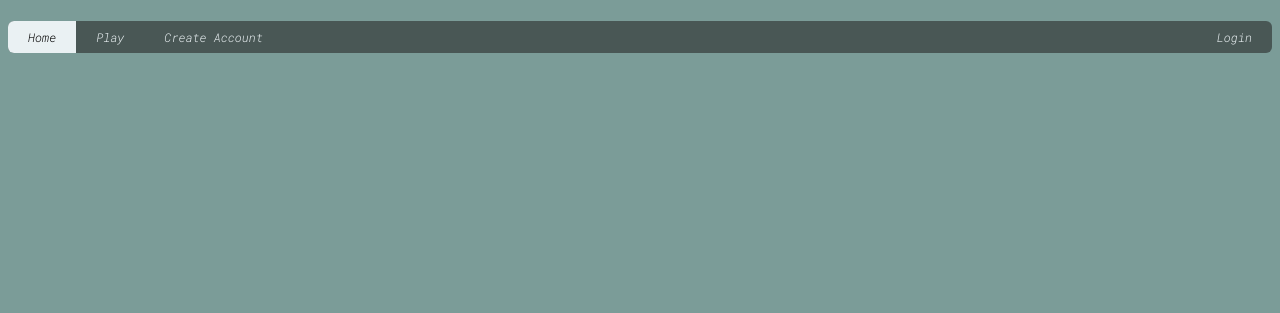
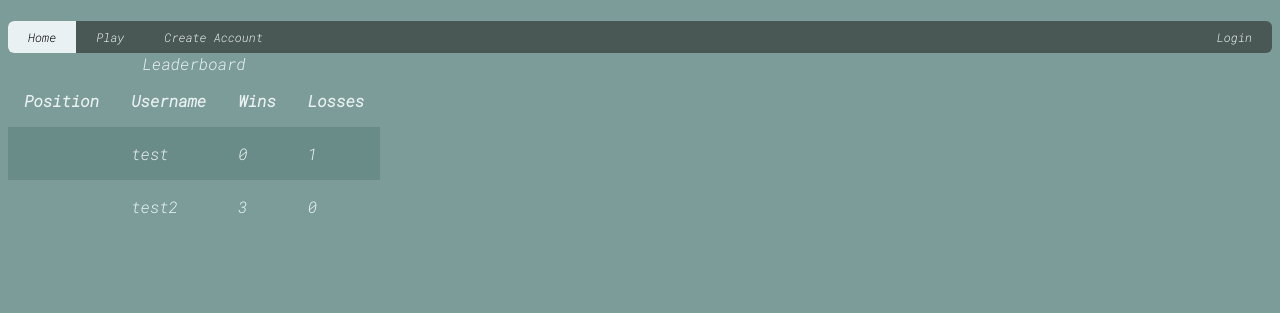
Before and after one commit to kelsodumez/PaperScissorsRock, a Flask app: page / in a window 1280 px wide. Shown: the top 313 px of the page. Run offline with Flask 2, Linux system fonts and the light colour scheme; data comes from the database, SQL or seed files in the repository; both versions use the stored data as it was after the commit.

Commit message:
1.5.0 - updating win/loss record now functional, working on leaderboard

```diff
--- a/main.py
+++ b/main.py
@@ -1,7 +1,7 @@
 '''
 Kelso du Mez
 3/05/2021 - (date when finished)
-SQLAlchemy Go Website (hopefully)
+SQLAlchemy PSR Website
 git config --global user.email "17232@burnside.school.nz"
 git config --global user.name "kelsodumez"
 '''
@@ -26,7 +26,8 @@ import models # imports the models from models.py
 
 @app.route('/')
 def home():
-    return render_template('home.html')
+    users = models.users.query.all()
+    return render_template('home.html', users=users)
 
 def current_user(): # function to grab information of current user session
     if session.get("user"): # if a user session is found return the data sorrounding that user
@@ -88,32 +89,6 @@ def play():
     # return render_template('play.html', current_username=current_username, backcheck=True, users=users)#, games=games, users=users)
     return render_template('play.html', users=users, current_username=current_username)
 
-'''
-@app.route('/leaderboard')
-'''
-'''
-@app.route('/game/<int:gameId>')
-def game(gameId):
-    # increase_userNo = models.game.query.filter_by(gameId = gameId).first()
-    # userCreated = models.user_to_game.query.filter_by(game = gameId).first()
-    # if current_user().username == userCreated.username:
-    #     return render_template('game.html', game=game)
-    # else:
-    #     # increase_userNo.userNo = increase_userNo.userNo + 1
-    #     # db.session.add(increase_userNo)
-    #     # db.session.commit()
-    #     utg_info = models.user_to_game (
-    #         username = current_user().username,
-    #         game = gameId,
-    #         isPlayerOne = False
-    #     )
-    #     db.session.add(utg_info)
-    #     db.session.commit()
-    # game = models.game.query.get(gameId)
-    return render_template('game.html', game=game)
-'''
-
-
 @socketio.on('join')
 def on_join(data):
     user_joined = data['user_joined']
@@ -150,54 +125,35 @@ def response(data):
     p2 = models.users.query.filter_by(username = current_user().username).first()
 
     def p1_win():
-        print('aa')
         p1.gamesWon += 1
-        p2.gamesLost -= 1
+        p2.gamesLost += 1
         db.session.commit()
 
     def p2_win():
-        print('aa')
         p2.gamesWon += 1
-        p1.gamesLost -= 1
+        p1.gamesLost += 1
         db.session.commit()
 
     def tie():
         print('aa')
 
     if game_to_add.move1 == 'rock' and move_chosen == 'rock':
-        print('\n\n\n\n\n\n\n tie')
         tie()
-
     elif game_to_add.move1 == 'rock' and move_chosen == 'paper':
-        print('\n\n\n\n\n\n\n p2 win')
         p2_win()
-
     elif game_to_add.move1 == 'rock' and move_chosen == 'scissors':
-        print('\n\n\n\n\n\n\n p1 win')
         p1_win()
-
     elif game_to_add.move1 == 'paper' and move_chosen == 'paper':
-        print('\n\n\n\n\n\n\n tie')
         tie()
-
     elif game_to_add.move1 == 'paper' and move_chosen == 'rock':
-        print('\n\n\n\n\n\n\n p2 win')
         p2_win()
-
     elif game_to_add.move1 == 'paper' and  move_chosen == 'scissors':
-        print('\n\n\n\n\n\n\n p1 win')
         p1_win()
-
     elif game_to_add.move1 == 'scissors' and move_chosen == 'scissors':
-        print('\n\n\n\n\n\n\n tie')
         tie()
-
     elif game_to_add.move1 == 'scissors' and move_chosen == 'paper':
-        print('\n\n\n\n\n\n\n p2 win')
         p2_win()
-
     elif game_to_add.move1 == 'scissors' and move_chosen == 'rock':
-        print('\n\n\n\n\n\n\n p1 win')
         p1_win()
 
 if __name__ == "__main__":
--- a/templates/home.html
+++ b/templates/home.html
@@ -1,3 +1,25 @@
 {% extends 'layout.html' %}
 {% block body %}
+
+
+<table>
+    <caption>Leaderboard</caption>
+    <tr>
+        <th>Position</th>
+        <th>Username</th>
+        <th>Wins</th>
+        <th>Losses</th>
+    </tr>
+    {% for user in users %}
+        <tr>
+            <td></td>
+            <td>{{user.username}}</td>
+            <td>{{user.gamesWon}}</td>
+            <td>{{user.gamesLost}}</td>
+        </tr>
+    {%endfor%}
+</table>
+
+
+
 {% endblock body %}
```
Also changed, not shown: psr.db.
